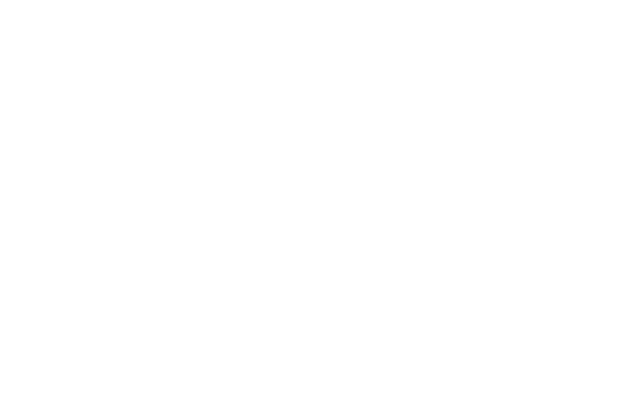
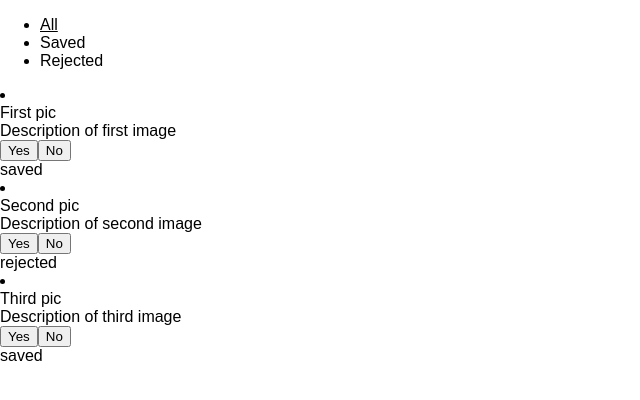
Before and after one commit to darylhedley/photoapp, a React (Create React App) app: page / in a window 1280 px wide. Shown: the top 400 px of the page, without its empty margins (0-640 px from the left). Built offline with nearby package versions, Linux system fonts and the light colour scheme.

Commit message:
End of Session1

```diff
--- a/package.json
+++ b/package.json
@@ -3,6 +3,8 @@
   "version": "0.1.0",
   "private": true,
   "dependencies": {
+    "create-react-class": "^15.6.3",
+    "lodash": "^4.17.5",
     "react": "^16.2.0",
     "react-dom": "^16.2.0",
     "react-scripts": "1.1.0"
--- a/src/App.css
+++ b/src/App.css
@@ -1,28 +1,3 @@
-.App {
-  text-align: center;
+li.selected {
+  text-decoration: underline;
 }
-
-.App-logo {
-  animation: App-logo-spin infinite 20s linear;
-  height: 80px;
-}
-
-.App-header {
-  background-color: #222;
-  height: 150px;
-  padding: 20px;
-  color: white;
-}
-
-.App-title {
-  font-size: 1.5em;
-}
-
-.App-intro {
-  font-size: large;
-}
-
-@keyframes App-logo-spin {
-  from { transform: rotate(0deg); }
-  to { transform: rotate(360deg); }
-}
--- a/src/App.js
+++ b/src/App.js
@@ -1,15 +1,91 @@
 import React, { Component } from 'react';
-import logo from './logo.svg';
 import './App.css';
+import createReactClass from 'create-react-class';
+import Data from './Data';
+import _ from 'lodash';
 
-class App extends Component {
-  render() {
+var App = createReactClass({
+
+  getInitialState: function() {
+    return {
+      selectedView: 'all',
+      data: Data,
+    }
+  },
+
+  getNavItemClassName: function(status) {
+    console.log(status, this.state.selectedView);
+    if (status === this.state.selectedView) return 'selected';
+    return '';
+  },
+
+  onAllClicked: function() {
+    this.onNavChange('all');
+  },
+
+  onSavedClicked: function() {
+    this.onNavChange('saved');
+  },
+
+  onRejectedClicked: function() {
+    this.onNavChange('rejected');
+  },
+
+  onNavChange: function(view){
+    this.setState({
+      selectedView: view
+    });
+  },
+
+  onItemStatusClicked: function(item, status) {
+
+    item.status = status;
+
+    this.setState({
+      data: this.state.data
+    });
+
+  },
+
+  renderPhotos: function() {
+    //console.log('renderPhotos:items', Data);
+    return _.map(this.state.data, (item) => {
+
+      var selectedView = this.state.selectedView;
+
+      if (selectedView === 'all' || selectedView === item.status) {
+        return (
+          <li>
+            <div>{item.title}</div>
+            <div>{item.description}</div>
+            <button onClick={() => this.onItemStatusClicked(item, 'saved')}>Yes</button>
+            <button onClick={() => this.onItemStatusClicked(item, 'rejected')}>No</button>
+            <div>{item.status}</div>
+          </li>
+        )
+      }
+    });
+
+  },
+
+  render : function() {
+    console.log('render')
     return (
-      <div className="App">
+      <div className="app">
+        <nav className="nav">
+          <ul>
+            <li className={this.getNavItemClassName('all')} onClick={this.onAllClicked}>All</li>
+            <li className={this.getNavItemClassName('saved')} onClick={this.onSavedClicked}>Saved</li>
+            <li className={this.getNavItemClassName('rejected')} onClick={this.onRejectedClicked}>Rejected</li>
+          </ul>
+        </nav>
+        <div className="content">
+          {this.renderPhotos()}
+        </div>
 
       </div>
     );
   }
-}
+})
 
 export default App;
--- /dev/null
+++ b/src/Data.js
@@ -0,0 +1,18 @@
+var Data = [{
+  "src": "images/one.jpg",
+  "title": "First pic",
+  "description": "Description of first image",
+  "status": "saved"
+}, {
+  "src": "images/two.jpg",
+  "title": "Second pic",
+  "description": "Description of second image",
+  "status": "rejected"
+}, {
+  "src": "images/three.jpg",
+  "title": "Third pic",
+  "description": "Description of third image",
+  "status": "saved"
+}];
+
+export default Data;
```
Also changed, not shown: src/logo.svg (deleted), 1 other file (tests, documents, lock files or other folders).
